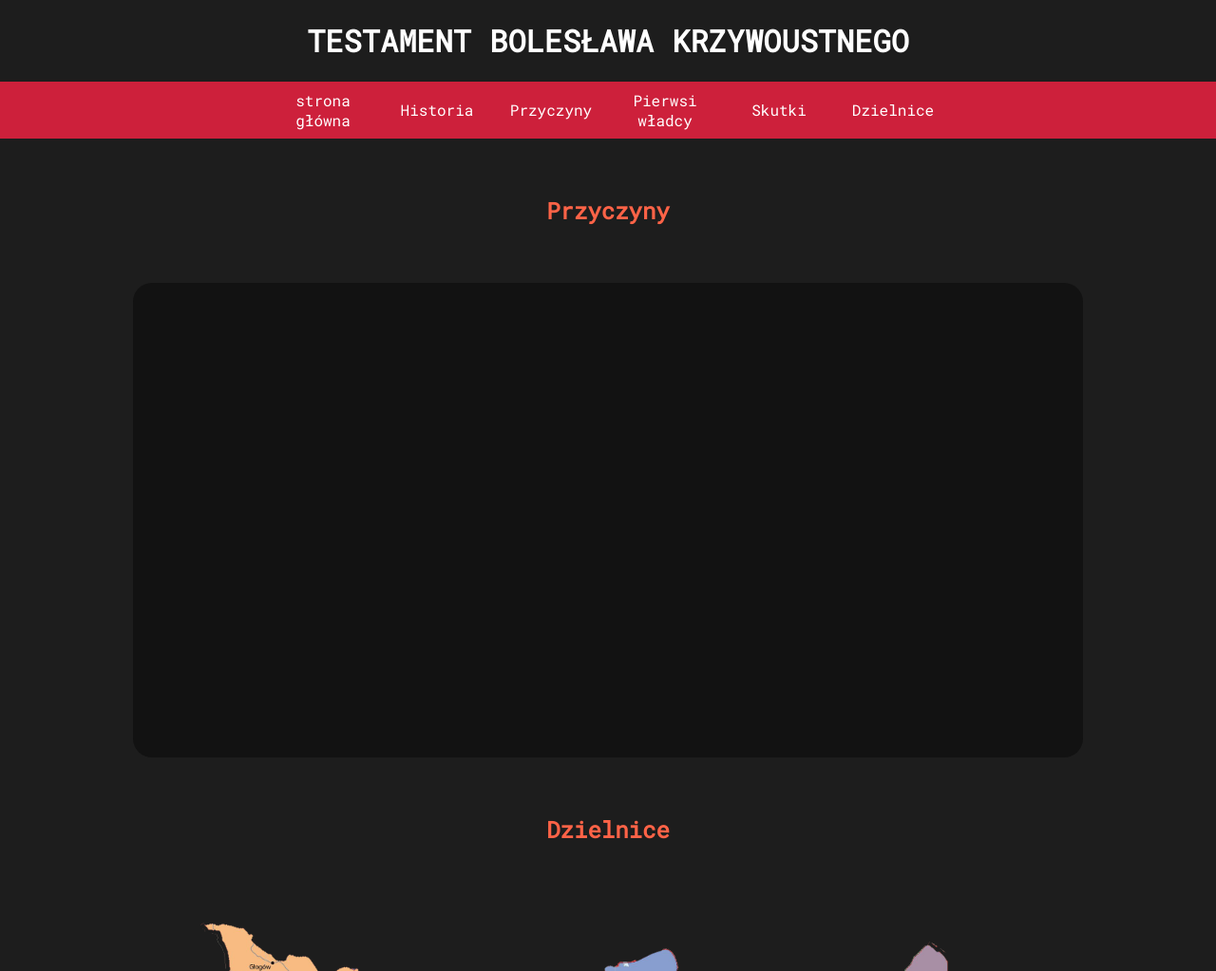
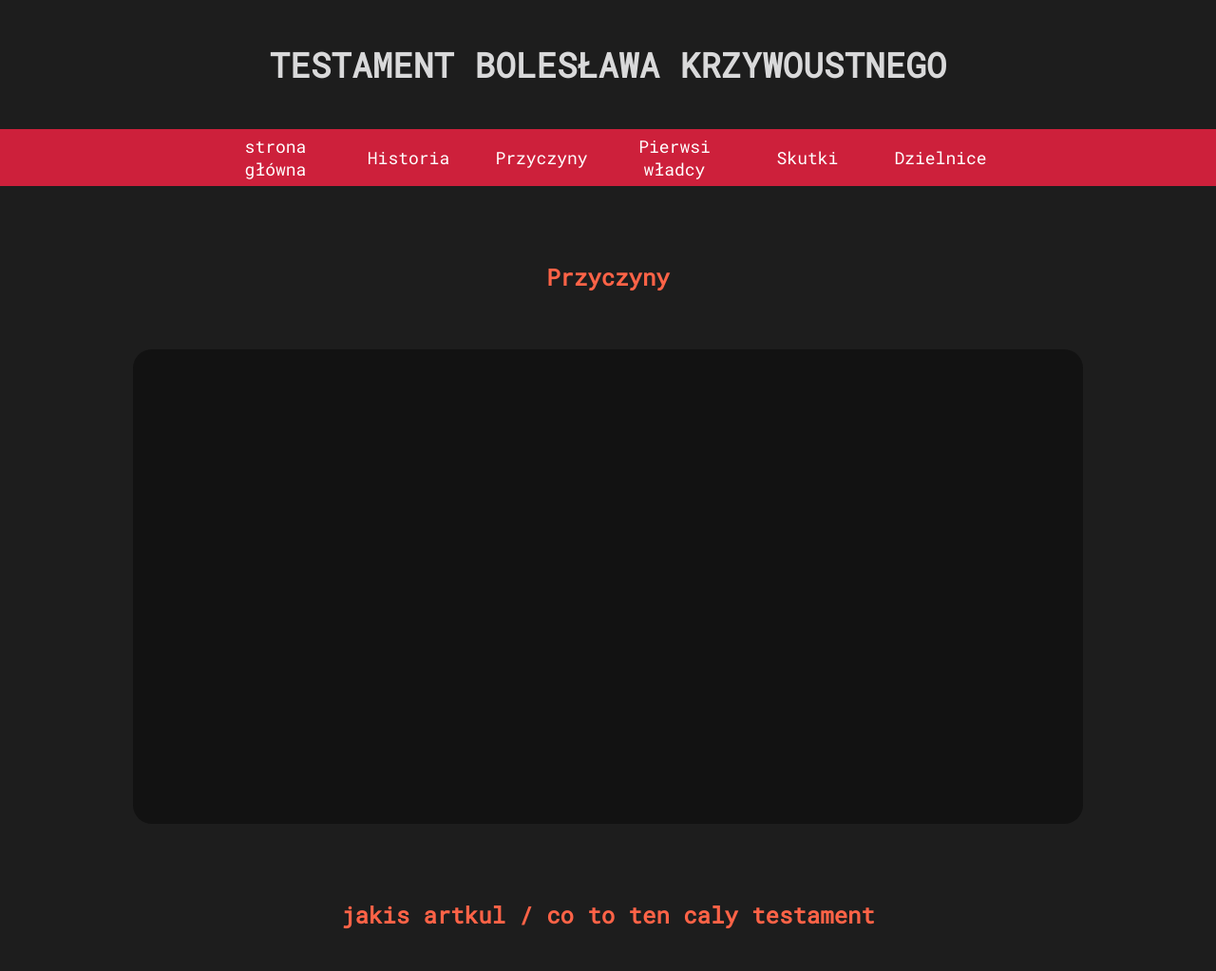
Before and after one commit to Wolium36/TestamentBoleslawaKrzywoustnego-SchoolProject, a plain HTML site: page index.html in a window 1280 px wide. Shown: the top 1023 px of the page at 95% size. Drawn offline with Linux system fonts and the light colour scheme.

Commit message:
update 0.2.2

```diff
--- a/index.html
+++ b/index.html
@@ -54,7 +54,7 @@
         </div>
       </section>
       <section>
-        <h2>Dzielnice</h2>
+        <h2>jakis artkul / co to ten caly testament</h2>
         <div>
           <div class="PojemnikNaObrazy">
             <img src="dzielnice/Slask.png" alt="Śląsk"/>
--- a/style.css
+++ b/style.css
@@ -4,10 +4,12 @@ body{
   font-family: 'Roboto Mono', monospace;
   margin: 0px;
   background-color: rgb(29,29,29);
-  color: rgb(255, 255, 255);
+  color: #d9d9da;
 }
 
 header h1{
+  padding: 20px;
+  font-size: 36px;
   text-align: center;
 }
 
@@ -19,15 +21,15 @@ header nav{
 
 header nav ol{
   display: block;
-  width:720px;
+  width:840px;
   list-style: none;
   padding:0px;
   margin: auto;
 }
 
 header nav ol>li{
+  padding: 0px 10px 0px 10px;
   float:left;
-  font-size: 0;
   width: 120px;
   height: 60px;
   background-color: #cd203b;
@@ -39,11 +41,11 @@ header nav ol>li:hover{
 }
 
 header nav ol>li a{
-  font-size:16px;
+  font-size:18px;
 }
 
 header nav ol>li a:link{
-  color: rgb(255, 255, 255);
+  color: #fff;
   text-decoration: none;
   display: block;
   display: flex;
@@ -55,7 +57,7 @@ header nav ol>li a:link{
 }
 
 header nav ol>li a:visited{
-  color:rgb(245, 245, 245);
+  color: #fff;
   text-decoration: none;
 }
 
@@ -63,6 +65,10 @@ h2{
   color: #FF6347;
   padding: 40px;
   text-align: center;
+}
+
+section{
+  margin-top: 40px;
 }
 
 .platforma{
```
